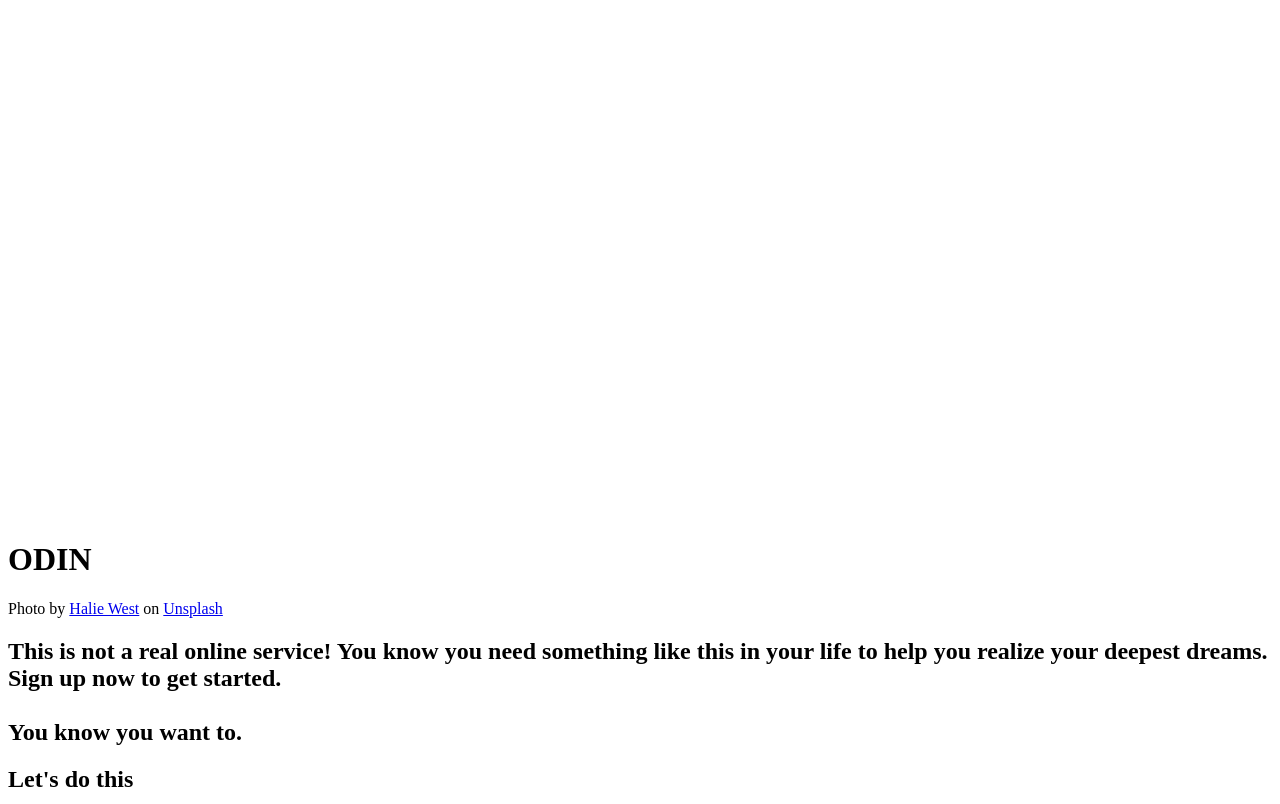
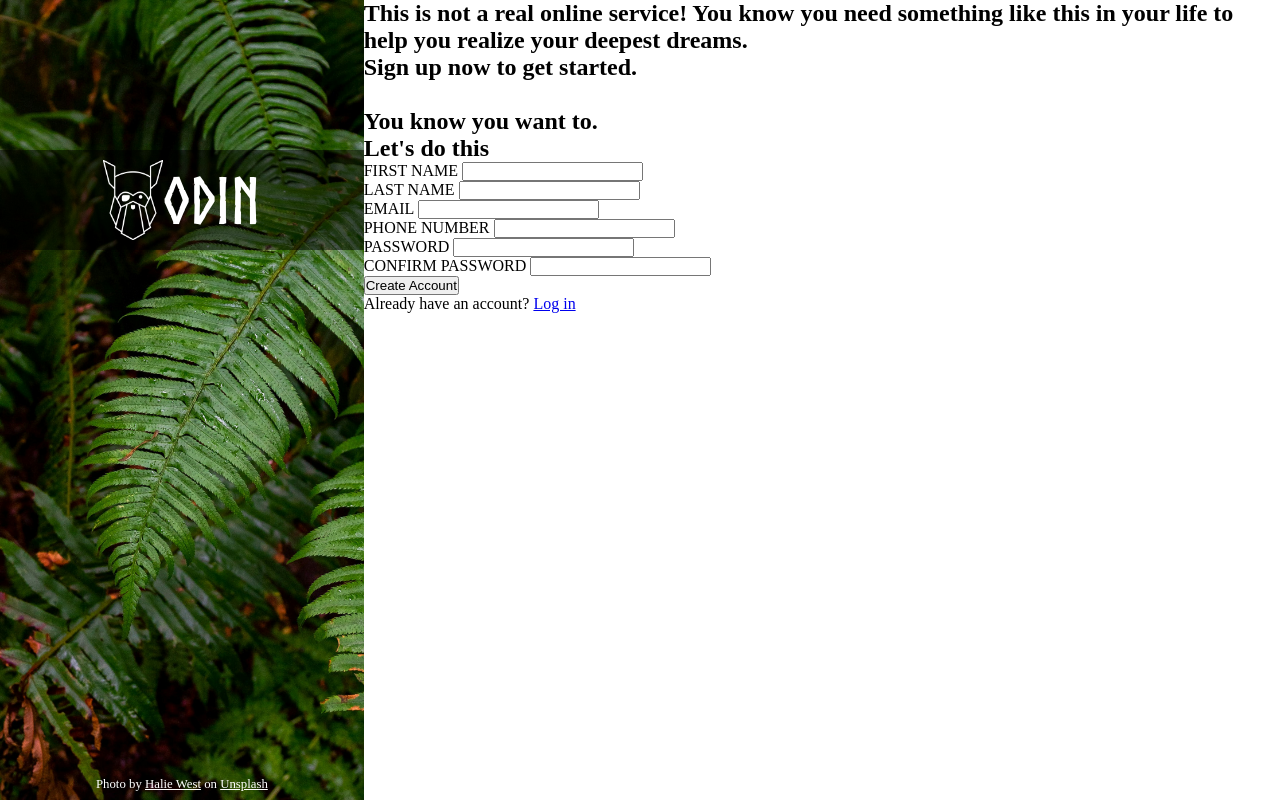
Before and after one commit to chailykevin/sign-up-form, a plain HTML site: page index.html in a window 1280 px wide. Shown: the top 804 px of the page. Drawn offline with Linux system fonts and the light colour scheme.

Commit message:
Done left part

```diff
--- a/index.html
+++ b/index.html
@@ -8,9 +8,22 @@
   </head>
   <body>
     <div class="left">
-      <img src="images/odin-lined.png" alt="odin" />
-      <h1>ODIN</h1>
-      <p>Photo by <a href="#">Halie West</a> on <a href="#">Unsplash</a></p>
+      <div class="logo">
+        <img src="images/odin-lined.png" alt="odin" />
+        <h1>ODIN</h1>
+      </div>
+      <p>
+        Photo by
+        <a href="https://unsplash.com/@haliewestphoto" target="_blank"
+          >Halie West</a
+        >
+        on
+        <a
+          href="https://unsplash.com/photos/green-leaf-plant-in-close-up-photography-25xggax4bSA"
+          target="_blank"
+          >Unsplash</a
+        >
+      </p>
     </div>
     <div class="right">
       <h2>
--- a/style.css
+++ b/style.css
@@ -1,2 +1,54 @@
+@font-face {
+  font-family: Norse;
+  src: url("fonts/Norse-Bold.otf") format("opentype");
+}
+
 * {
+  padding: 0;
+  margin: 0;
+  box-sizing: border-box;
 }
+
+body {
+  display: flex;
+  height: 100vh;
+}
+
+.left {
+  background-image: url(images/halie-west-25xggax4bSA-unsplash.jpg);
+  background-size: cover;
+  background-repeat: no-repeat;
+  width: 500px;
+  display: flex;
+  flex-direction: column;
+  align-items: center;
+}
+
+.left img {
+  height: 100%;
+}
+
+.left .logo {
+  font-family: Norse, sans-serif;
+  font-size: 2rem;
+  background-color: rgba(0, 0, 0, 0.5);
+  color: white;
+  height: 100px;
+  width: 100%;
+  display: flex;
+  justify-content: center;
+  align-items: center;
+  padding: 10px;
+  margin-top: 150px;
+}
+
+.left p {
+  color: white;
+  margin-top: auto;
+  padding: 8px;
+  font-size: 0.8rem;
+}
+
+.left p a {
+  color: white;
+}
```
